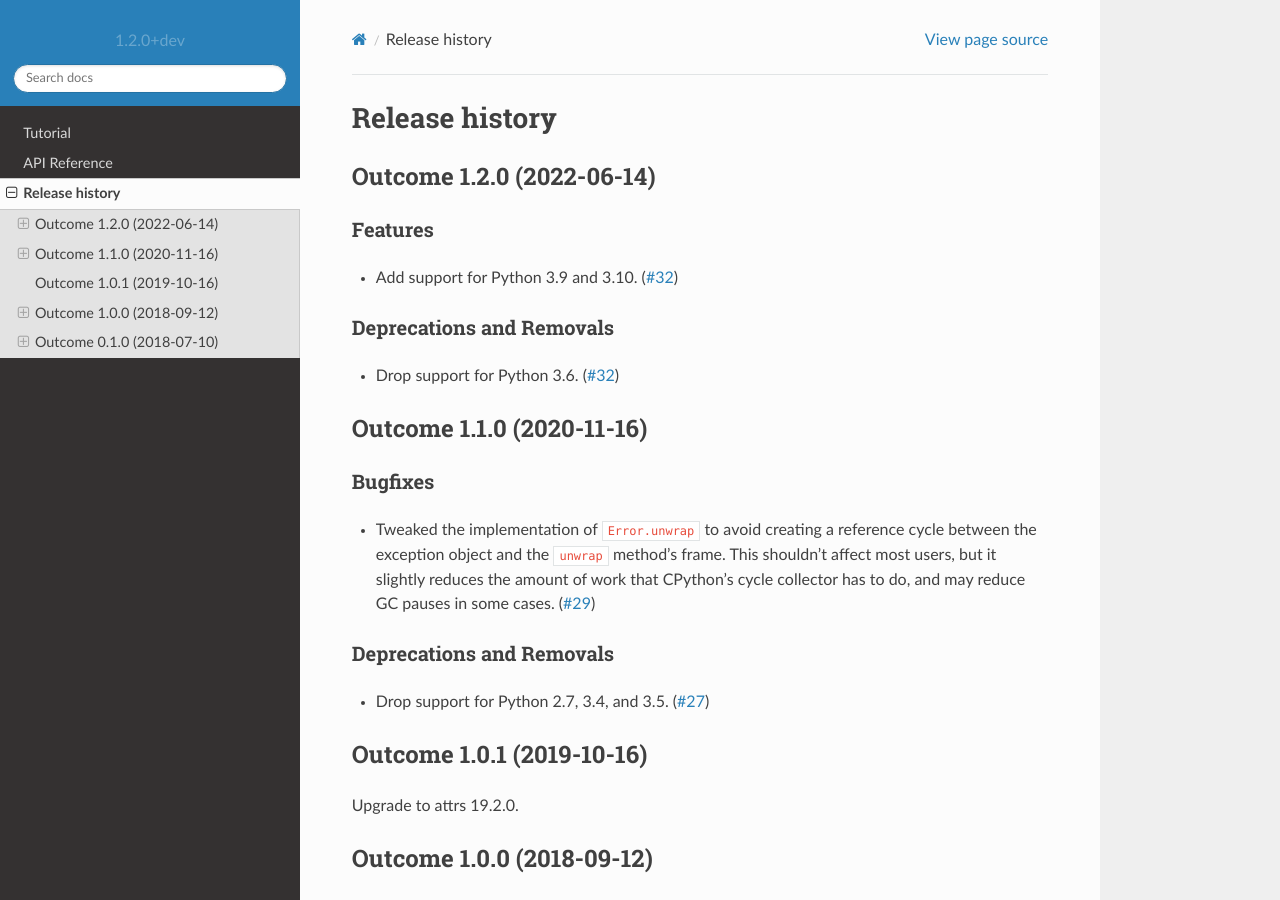
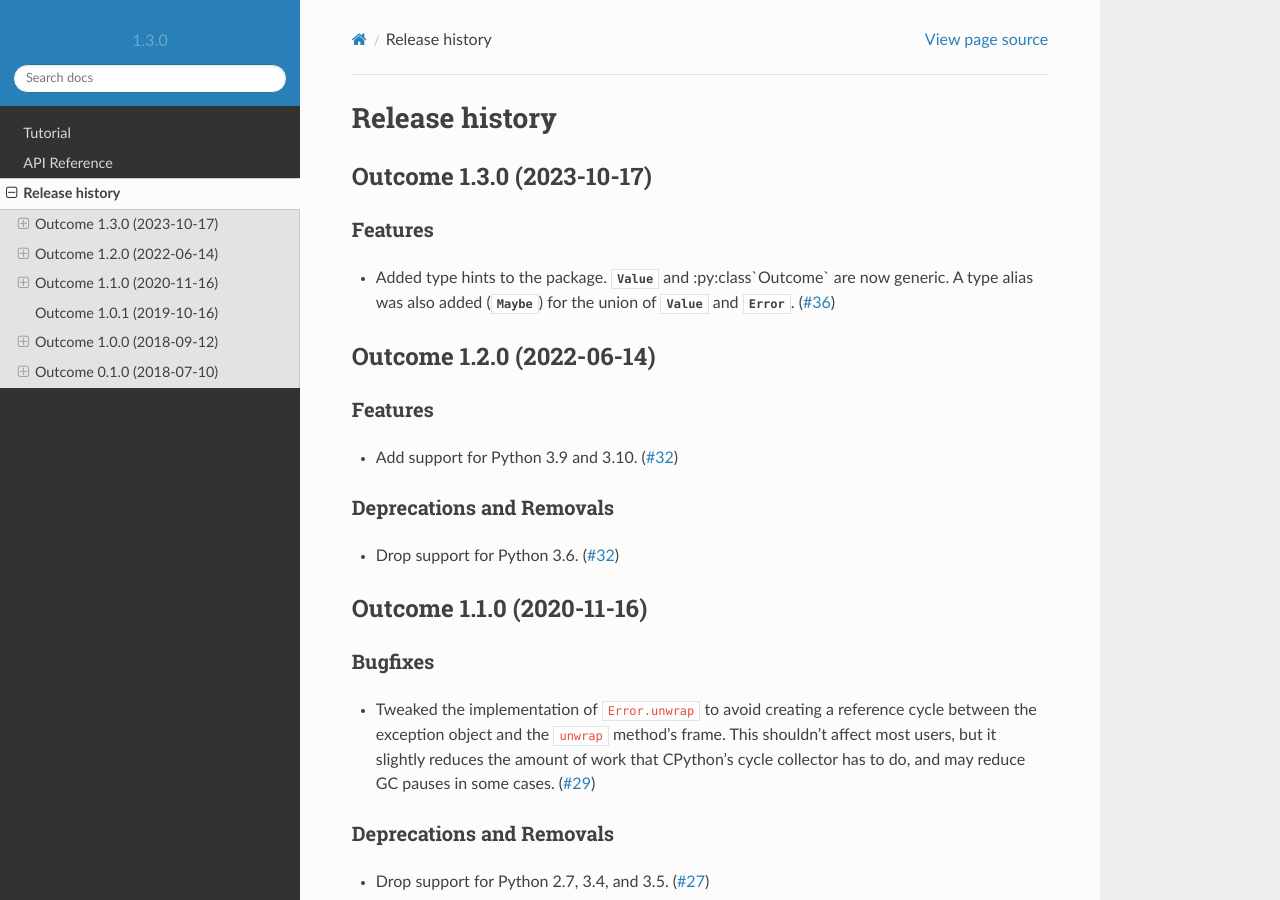
Before and after one commit to python-trio/outcome, a Sphinx documentation site: the page built from docs/source/history.rst, in a window 1280 px wide and 900 px high. Built offline with Sphinx 7.4.7 and the Read the Docs theme 2.0.0, drawn with Linux system fonts in a browser that asks for light colours.

Commit message:
Bump version to 1.3.0

```diff
--- a/docs/source/history.rst
+++ b/docs/source/history.rst
@@ -4,6 +4,17 @@ Release history
 .. currentmodule:: outcome
 
 .. towncrier release notes start
+
+Outcome 1.3.0 (2023-10-17)
+--------------------------
+
+Features
+~~~~~~~~
+
+- Added type hints to the package. :py:class:`Value` and :py:class`Outcome` are now generic.
+  A type alias was also added (:py:data:`Maybe`) for the union of :py:class:`Value`
+  and :py:class:`Error`. (`#36 <https://github.com/python-trio/outcome/issues/36>`__)
+
 
 Outcome 1.2.0 (2022-06-14)
 --------------------------
--- a/newsfragments/36.feature.rst
+++ /dev/null
@@ -1,3 +0,0 @@
-Added type hints to the package. :py:class:`Value` and :py:class`Outcome` are now generic.
-A type alias was also added (:py:data:`Maybe`) for the union of :py:class:`Value`
-and :py:class:`Error`.
--- a/src/outcome/_version.py
+++ b/src/outcome/_version.py
@@ -4,4 +4,4 @@ from typing import TYPE_CHECKING
 if TYPE_CHECKING:
     from typing_extensions import Final
 
-__version__: 'Final[str]' = "1.2.0+dev"
+__version__: 'Final[str]' = "1.3.0"
```
